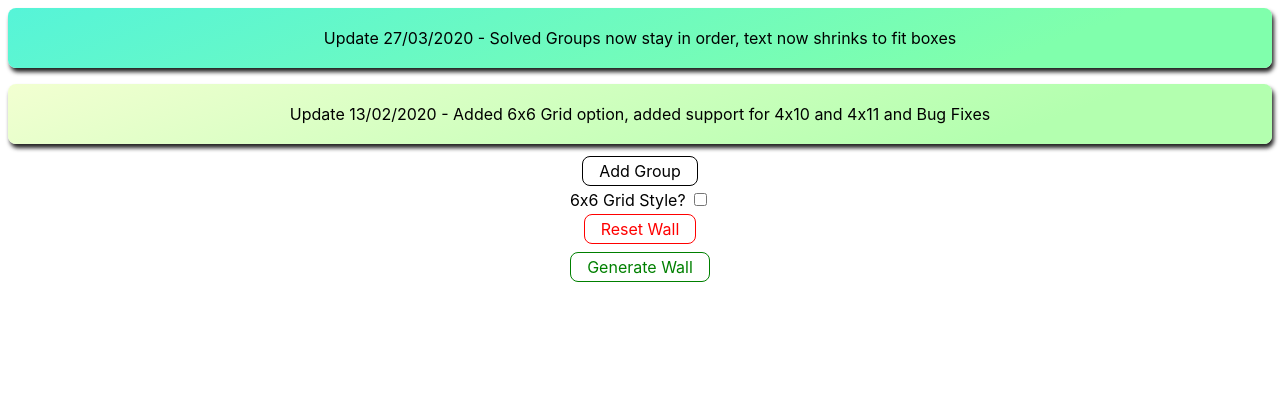
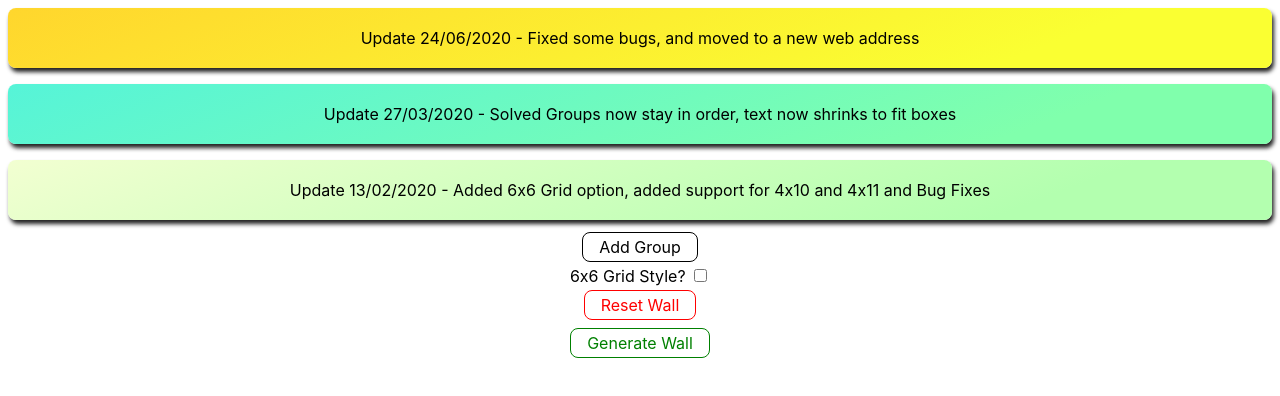
Before and after one commit to sohcah/wall-generator, a React (Create React App) app: page / in a window 1280 px wide. Shown: the top 396 px of the page. Built offline with nearby package versions, Linux system fonts and the light colour scheme.

Commit message:
Add update banner

```diff
--- a/src/App.js
+++ b/src/App.js
@@ -88,6 +88,9 @@ function App() {
     <div className="App">
       <div>
         <div style={{padding:8,display:"block",width:'100%'}}>
+          <div className={`box box-wide box-yellow`} style={{width:'100%'}}>Update 24/06/2020 - Fixed some bugs, and moved to a new web address</div>
+        </div>
+        <div style={{padding:8,display:"block",width:'100%'}}>
           <div className={`box box-wide box-aqua`} style={{width:'100%'}}>Update 27/03/2020 - Solved Groups now stay in order, text now shrinks to fit boxes</div>
         </div>
         <div style={{padding:8,display:"block",width:'100%'}}>
```
